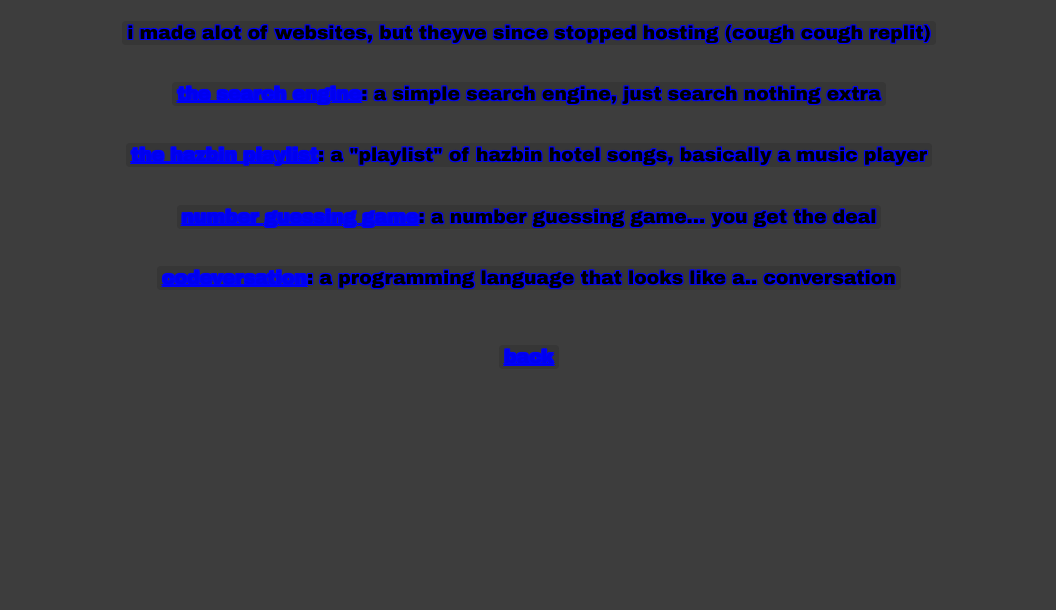
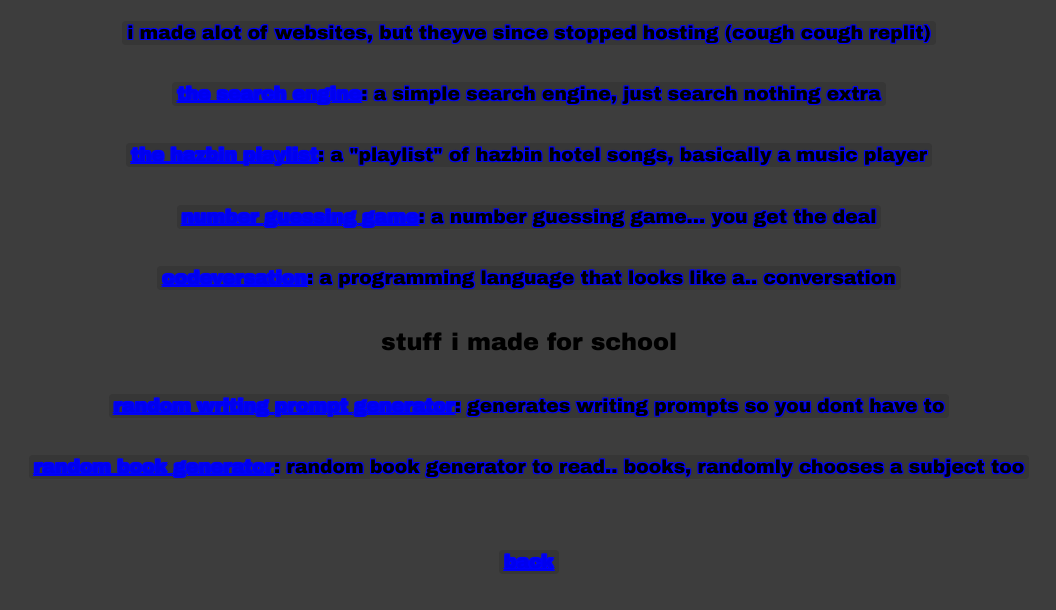
Before and after one commit to rileeyyy/rileeyyy.github.io, a plain HTML site: page projects/index.html in a window 1280 px wide. Shown: the part 100-710 px from the top of the page, without its empty margins (116-1172 px from the left). Drawn offline with nearby package versions, Linux system fonts and the light colour scheme.

Commit message:
Update index.html

```diff
--- a/projects/index.html
+++ b/projects/index.html
@@ -60,6 +60,10 @@
       <h3 class="highlight-text"><a href="https://rileeyyy.github.io/hazbin">the hazbin playlist</a>: a "playlist" of hazbin hotel songs, basically a music player</h3>
       <h3 class="highlight-text"><a href="https://rileeyyy.github.io/num">number guessing game</a>: a number guessing game... you get the deal</h3>
       <h3 class="highlight-text"><a href="https://rileeyyy.github.io/cv">codeversation</a>: a programming language that looks like a.. conversation</h3>
+      <h2>stuff i made for school</h2>
+      <h3 class="highlight-text"><a href="https://rileeyyy.github.io/prompt">random writing prompt generator</a>: generates writing prompts so you dont have to</h3>
+      <h3 class="highlight-text"><a href="https://rileeyyy.github.io/books">random book generator</a>: random book generator to read.. books, randomly chooses a subject too</h3>
+      <br>
       <br>
       <br>
       <h3 class="highlight-text"><a href="https://rileeyyy.github.io">back</a></h3>
```
